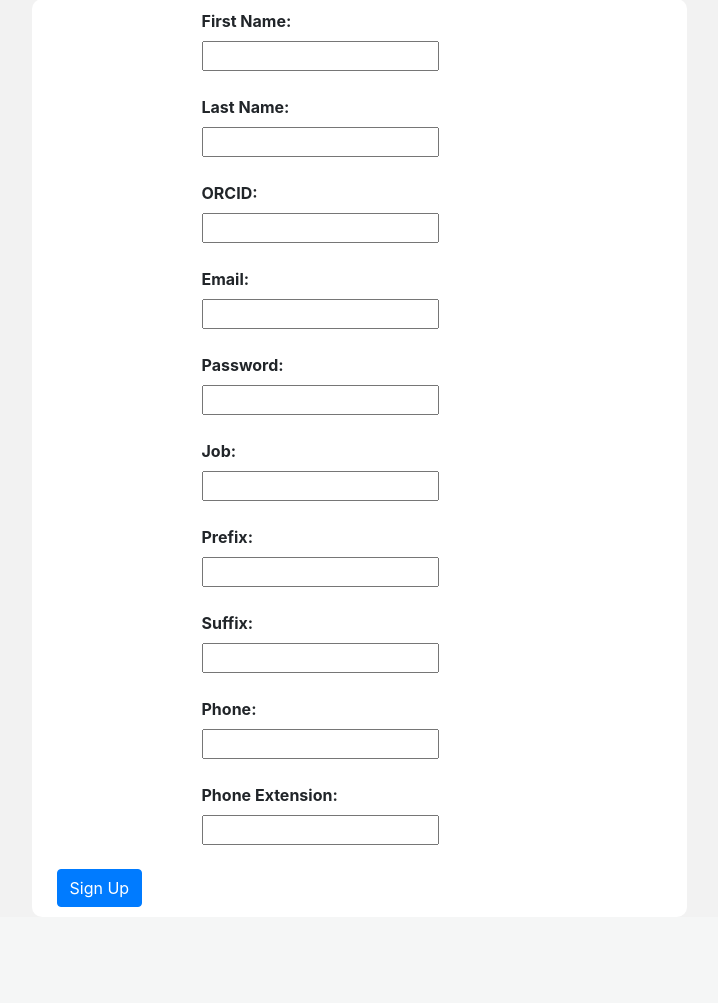
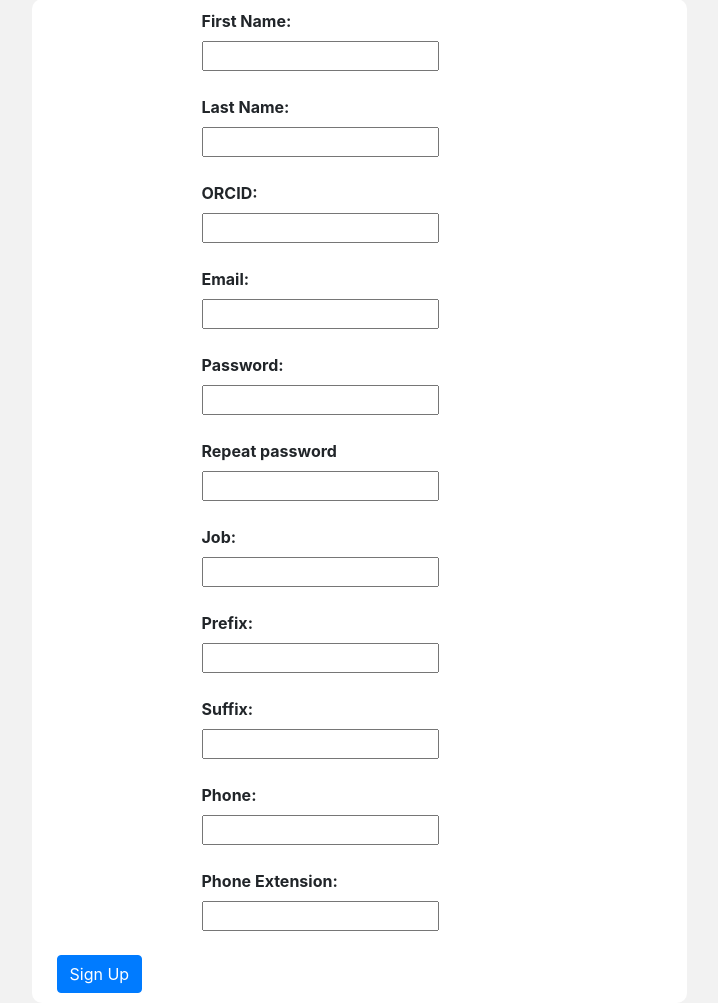
Before and after one commit to johnny1304/Team9, a Flask app: page /sign_up in a window 1280 px wide. Shown: the part 233-1236 px from the top of the page, without its empty margins (281-999 px from the left). Before the commit the page ends 1140 px from the top, so only its background shows below. Run offline with Flask 2, Linux system fonts and the light colour scheme; some libraries are stand-ins or nearby versions.

Commit message:
added password confirmation

```diff
--- a/app.py
+++ b/app.py
@@ -7,7 +7,7 @@ from flask_bootstrap import Bootstrap
 from flask_wtf import FlaskForm
 from flask_wtf.file import FileAllowed
 from wtforms import StringField, PasswordField, BooleanField, IntegerField, DateField, SelectField, SubmitField, TextAreaField, FileField
-from wtforms.validators import InputRequired, Email, Length, length, DataRequired
+from wtforms.validators import InputRequired, Email, Length, length, DataRequired, EqualTo
 from flask_sqlalchemy import SQLAlchemy
 from werkzeug.security import generate_password_hash, check_password_hash
 from flask_login import LoginManager, UserMixin, login_user, login_required, logout_user, current_user
@@ -239,16 +239,17 @@ class LoginForm(FlaskForm):
 
 class RegisterForm(FlaskForm):
 	#this is the class for the register form in the sign_up.html
-	orcid = IntegerField('ORCID:', validators=[InputRequired()])
-	first_name = StringField('First Name:', validators=[InputRequired(), Length(max=20)])
-	last_name = StringField('Last Name:', validators=[InputRequired(), Length(max=20)])
-	email = StringField('Email:', validators=[InputRequired(), Email(message="Invalid Email"), Length(max=50)])
-	password = PasswordField('Password:', validators=[InputRequired(), Length(min=8, max=80)])
-	job = StringField('Job: ', validators=[InputRequired(), Length(max=255)])
-	prefix = StringField('Prefix: ', validators=[InputRequired(), Length(max=20)])
-	suffix = StringField('Suffix: ', validators=[InputRequired(), Length(max=20)])
-	phone = IntegerField('Phone: ')
-	phone_extension = IntegerField('Phone Extension: ')
+    orcid = IntegerField('ORCID:', validators=[InputRequired()])
+    first_name = StringField('First Name:', validators=[InputRequired(), Length(max=20)])
+    last_name = StringField('Last Name:', validators=[InputRequired(), Length(max=20)])
+    email = StringField('Email:', validators=[InputRequired(), Email(message="Invalid Email"), Length(max=50)])
+    password = PasswordField('Password:', validators=[InputRequired(), Length(min=8, max=80), EqualTo('confirm', message='Passwords must match')])
+    confirm = PasswordField('Repeat password')
+    job = StringField('Job: ', validators=[InputRequired(), Length(max=255)])
+    prefix = StringField('Prefix: ', validators=[InputRequired(), Length(max=20)])
+    suffix = StringField('Suffix: ', validators=[InputRequired(), Length(max=20)])
+    phone = IntegerField('Phone: ')
+    phone_extension = IntegerField('Phone Extension: ')
 
 class ManageForm(FlaskForm):
     orcid = IntegerField('ORCID: ', validators=[InputRequired()])
--- a/templates/sign_up.html
+++ b/templates/sign_up.html
@@ -53,6 +53,22 @@
           </div>
 
           <div class="form-group col-lg-12">
+              {{render_field(form.confirm,class="col-lg-6")}}
+          </div>
+          {% with password_error = get_flashed_messages(category_filter=["password"]) %}
+          {% if password_error %}
+          <div class="alert_message block-message error">
+            <ul>
+              {% for message in password_error %}
+              <li>{{ message }}</li>
+              {% endfor %}
+            </ul>
+          </div>
+          {% endif %}
+          {% endwith %}
+
+
+          <div class="form-group col-lg-12">
               {{render_field(form.job,class="col-lg-6")}}
           </div>
 
```
Also changed, not shown: 1 other file.
